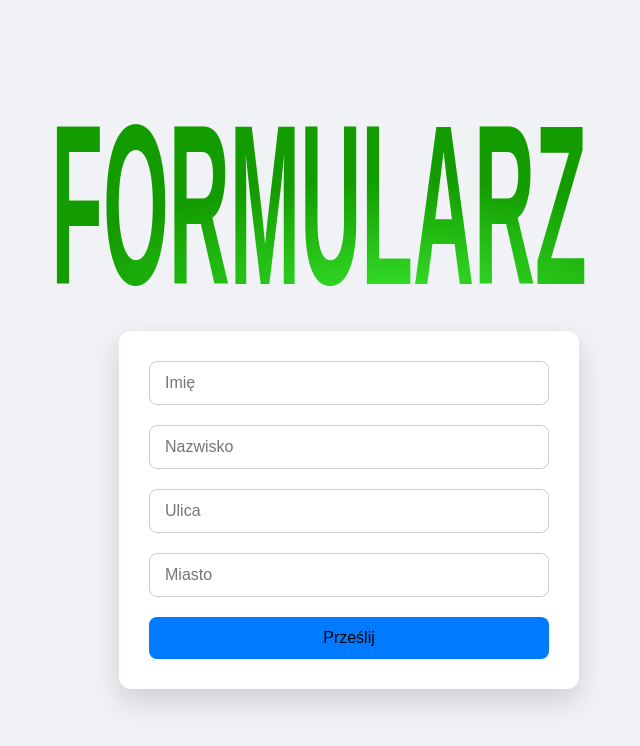
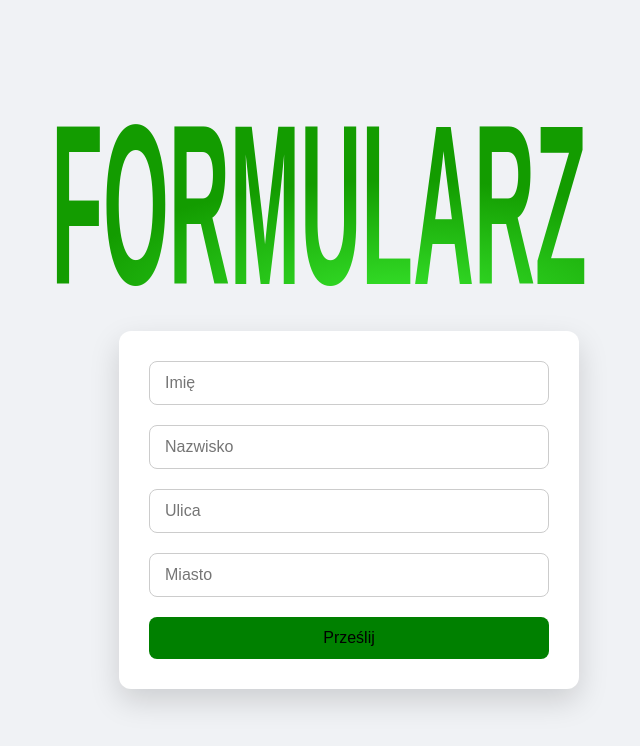
Before and after one commit to SzymeQ-pl/formularz, a React (Vite) app: page / in a window 1280 px wide. Shown: the top 746 px of the page, without its empty margins (291-931 px from the left). Built offline with nearby package versions, Linux system fonts and the light colour scheme.

Commit message:
Update App.css

```diff
--- a/src/App.css
+++ b/src/App.css
@@ -51,7 +51,7 @@ body, html {
 .form button {
   padding: 12px 20px;
   font-size: 16px;
-  background-color: #007bff;
+  background-color: green;
   color: black;
   border: none;
   border-radius: 8px;
```
